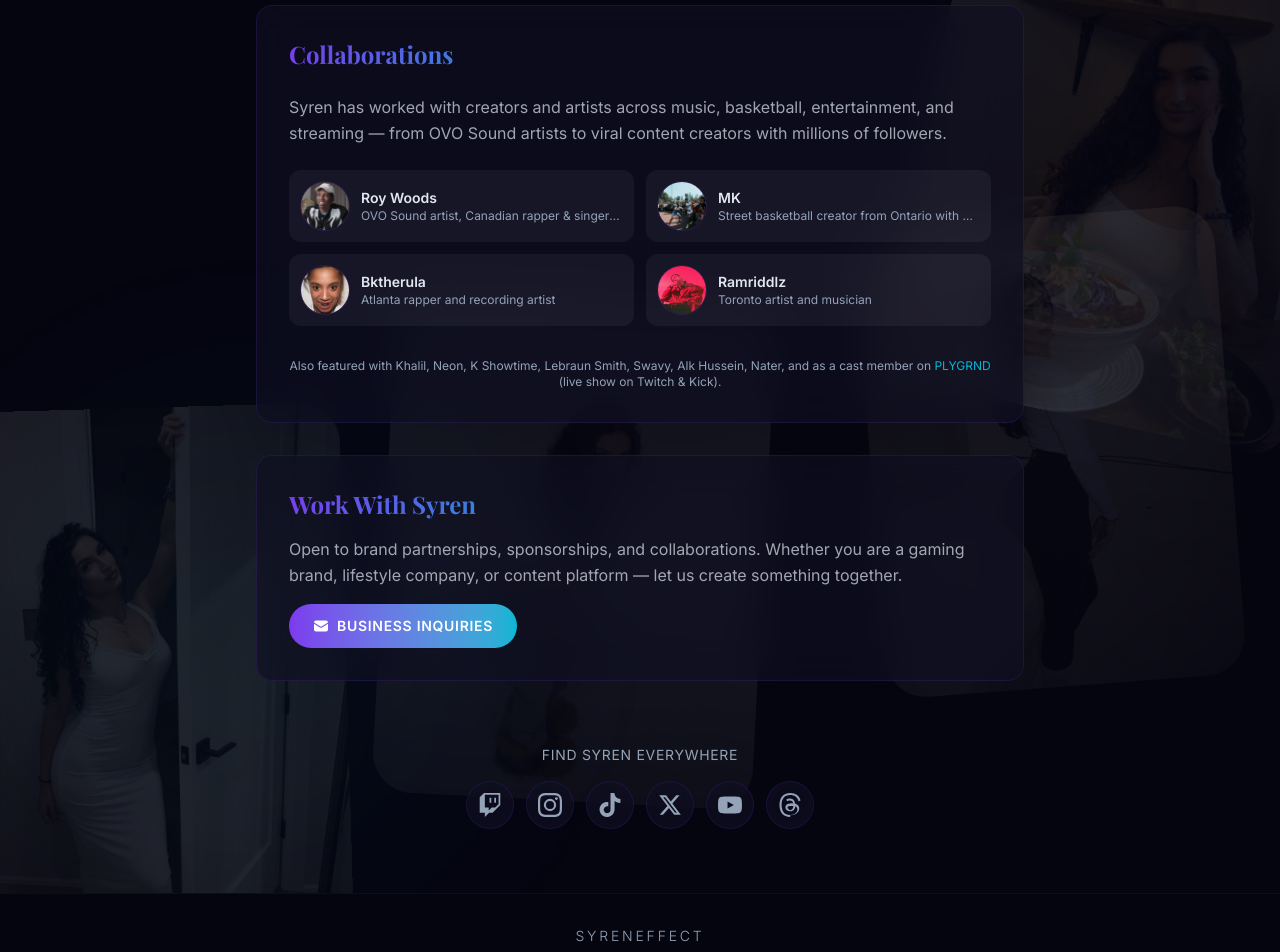
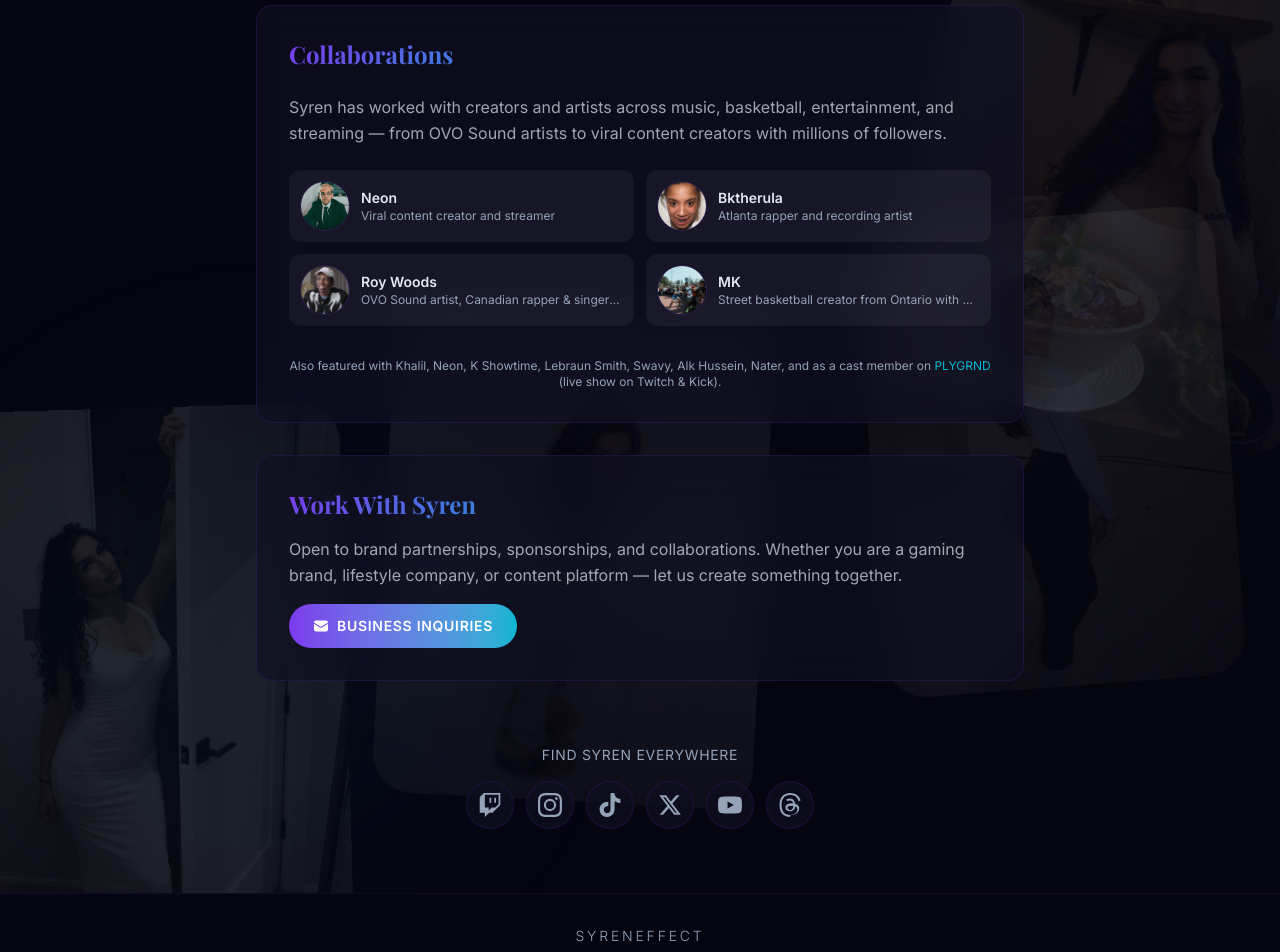
Before and after one commit to DareDev256/syreneffect-site, a Next.js app: page /about in a window 1280 px wide. Shown: the part 943-1895 px from the top of the page. Built offline with nearby package versions, Linux system fonts and the light colour scheme; no server answers.

Commit message:
Reorder collabs: Neon and Bktherula lead as biggest names
Co-Authored-By: Claude Opus 4.6 (1M context) <noreply@anthropic.com>

```diff
--- a/app/about/page.tsx
+++ b/app/about/page.tsx
@@ -34,6 +34,18 @@ export const metadata: Metadata = {
 
 const collabHighlights = [
   {
+    name: "Neon",
+    desc: "Viral content creator and streamer",
+    image: "/photos/collabs/neon.webp",
+    link: "https://www.instagram.com/n3onsingh/",
+  },
+  {
+    name: "Bktherula",
+    desc: "Atlanta rapper and recording artist",
+    image: "/photos/collabs/bktherula.webp",
+    link: "https://www.instagram.com/bktherula/",
+  },
+  {
     name: "Roy Woods",
     desc: "OVO Sound artist, Canadian rapper & singer from Brampton",
     image: "/photos/collabs/roy-woods.webp",
@@ -44,18 +56,6 @@ const collabHighlights = [
     desc: "Street basketball creator from Ontario with 5M+ followers",
     image: "/photos/collabs/mk-kiatipis.webp",
     link: "https://www.instagram.com/mkiatipis/",
-  },
-  {
-    name: "Bktherula",
-    desc: "Atlanta rapper and recording artist",
-    image: "/photos/collabs/bktherula.webp",
-    link: "https://www.instagram.com/bktherula/",
-  },
-  {
-    name: "Ramriddlz",
-    desc: "Toronto artist and musician",
-    image: "/photos/collabs/ramriddlz.webp",
-    link: "https://www.instagram.com/ramriddlz/",
   },
 ];
 
--- a/app/page.tsx
+++ b/app/page.tsx
@@ -51,16 +51,28 @@ const stats = [
 
 const collabs = [
   {
+    name: "Neon",
+    role: "Content Creator",
+    image: "/photos/collabs/neon.webp",
+    link: "https://www.instagram.com/n3onsingh/",
+  },
+  {
+    name: "Bktherula",
+    role: "Rapper & Artist",
+    image: "/photos/collabs/bktherula.webp",
+    link: "https://www.instagram.com/bktherula/",
+  },
+  {
     name: "MK",
     role: "Street Basketball Creator",
     image: "/photos/collabs/mk-kiatipis.webp",
     link: "https://www.instagram.com/mkiatipis/",
   },
   {
-    name: "Bktherula",
-    role: "Rapper & Artist",
-    image: "/photos/collabs/bktherula.webp",
-    link: "https://www.instagram.com/bktherula/",
+    name: "Roy Woods",
+    role: "OVO Sound Artist",
+    image: "/photos/collabs/roy-woods.webp",
+    link: "https://www.instagram.com/roywoods/",
   },
   {
     name: "Khalil",
@@ -73,18 +85,6 @@ const collabs = [
     role: "Artist & Musician",
     image: "/photos/collabs/ramriddlz.webp",
     link: "https://www.instagram.com/ramriddlz/",
-  },
-  {
-    name: "Roy Woods",
-    role: "OVO Sound Artist",
-    image: "/photos/collabs/roy-woods.webp",
-    link: "https://www.instagram.com/roywoods/",
-  },
-  {
-    name: "Neon",
-    role: "Content Creator",
-    image: "/photos/collabs/neon.webp",
-    link: "https://www.instagram.com/n3onsingh/",
   },
   {
     name: "K Showtime",
```
